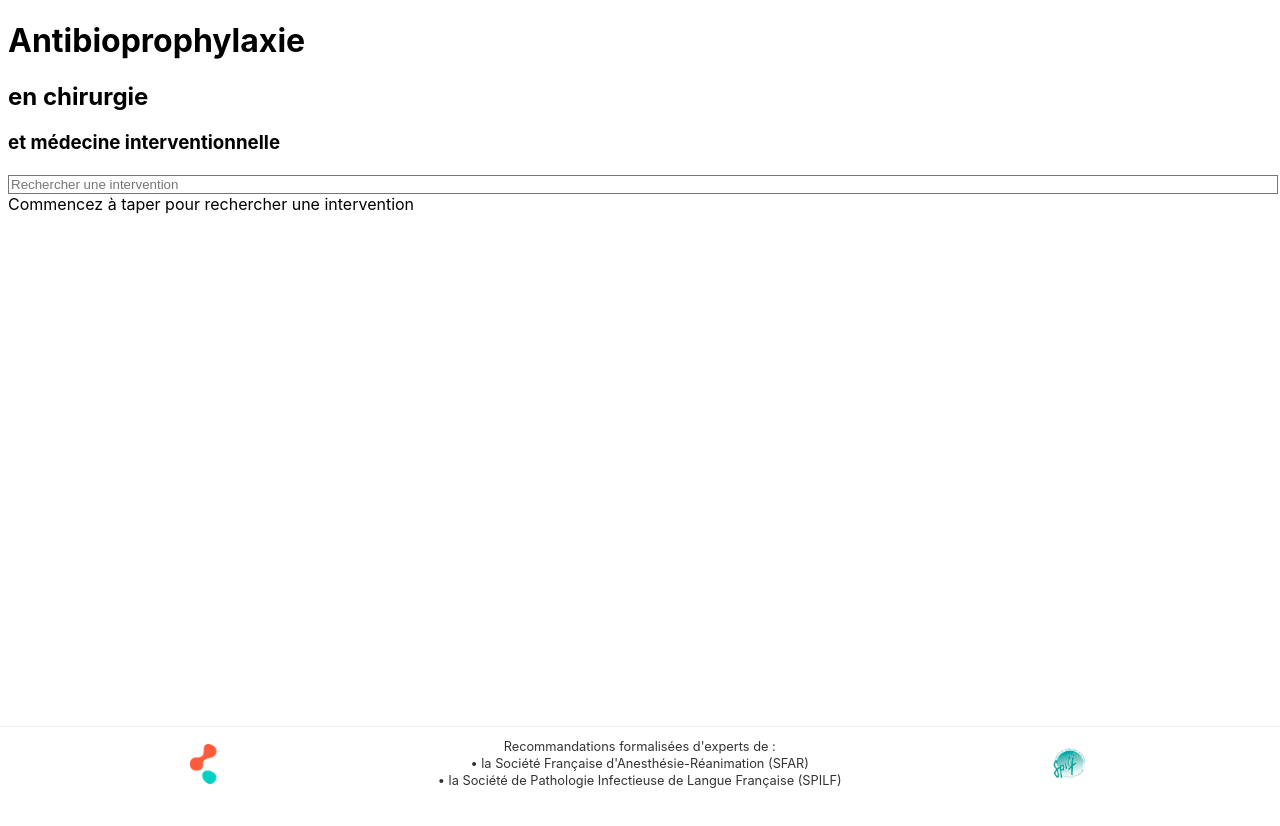
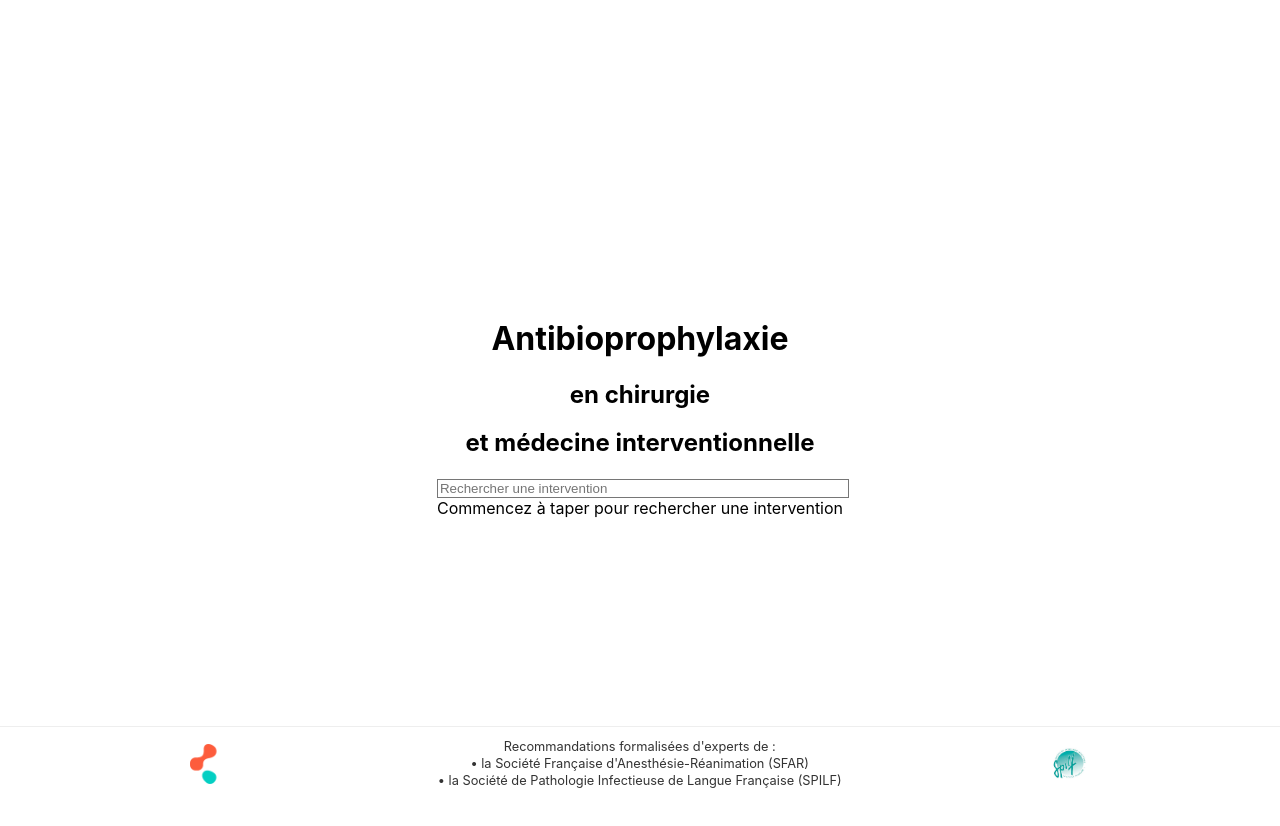
Before and after one commit to tomboulier/recos-antibioprophylaxie-SFAR, a Vue app in the folder frontend/: page / in a window 1280 px wide. Shown: the top 826 px of the page. Built offline with nearby package versions, Linux system fonts and the light colour scheme.

Commit message:
feat: centrage vertical et horizontal du titre style Google

```diff
--- a/frontend/src/App.vue
+++ b/frontend/src/App.vue
@@ -33,13 +33,19 @@ const handleSearch = (query) => {
 </script>
 
 <template>
-  <div class="min-h-screen bg-white p-4 md:p-6">
-    <div class="max-w-xl mx-auto">
-      <!-- En-tête de l'application -->
-      <HeaderApp />
+  <div class="min-h-screen bg-white p-4 md:p-6 flex flex-col">
+    <div class="flex-grow flex flex-col items-center justify-center max-w-xl mx-auto">
+      <!-- En-tête centré style Google -->
+      <div class="text-center mb-12">
+        <h1 class="text-5xl font-bold mb-4">Antibioprophylaxie</h1>
+        <h2 class="text-2xl mb-2">en chirurgie</h2>
+        <h2 class="text-2xl mb-16">et médecine interventionnelle</h2>
+      </div>
 
       <!-- Barre de recherche -->
-      <SearchBar @search="handleSearch" />
+      <div class="w-full max-w-md mx-auto">
+        <SearchBar @search="handleSearch" />
+      </div>
 
       <!-- Liste des interventions trouvées -->
       <InterventionList
```
